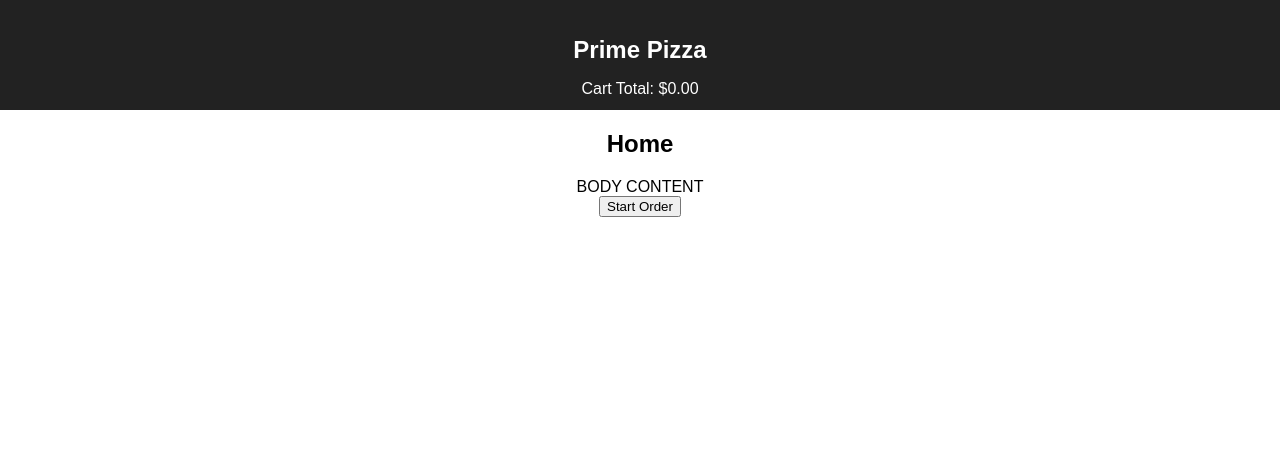
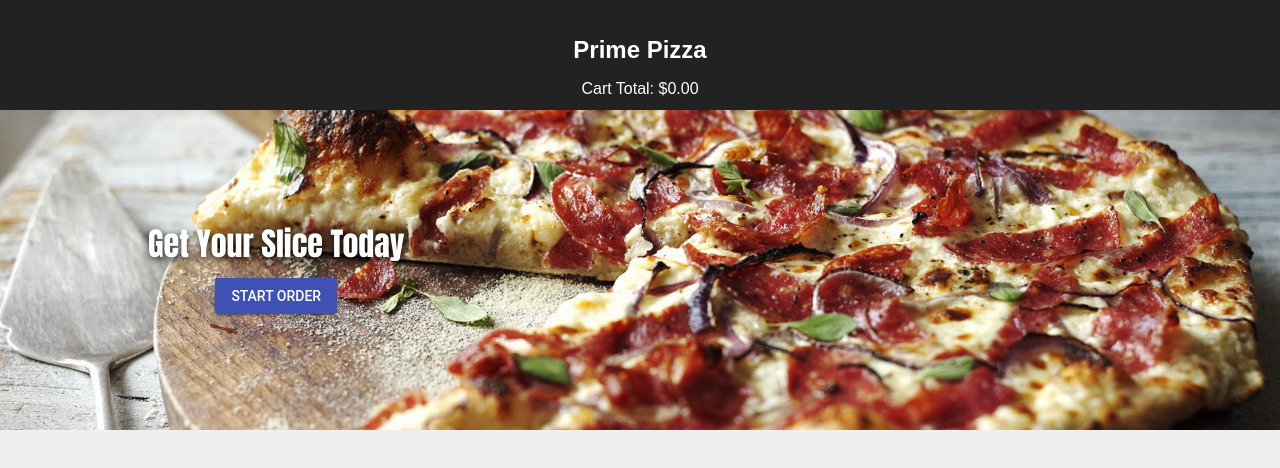
Before and after one commit to myronschippers/redux-pixzza-parlor, a React app: page / in a window 1280 px wide. Built offline with nearby package versions, Linux system fonts and the light colour scheme.

Commit message:
styling out the home page so that it is more presentational

```diff
--- a/package.json
+++ b/package.json
@@ -4,6 +4,7 @@
   "private": true,
   "proxy": "http://localhost:5000",
   "dependencies": {
+    "@material-ui/core": "^3.9.3",
     "axios": "^0.17.1",
     "pg": "^7.4.1",
     "react": "^16.8.6",
--- a/src/components/HomePage/HomePage.js
+++ b/src/components/HomePage/HomePage.js
@@ -1,6 +1,11 @@
 import React, { Component } from 'react';
 import { connect } from 'react-redux';
 import mapReduxStateToProps from '../../modules/mapReduxStateToProps';
+
+// Material UI
+import Button from '@material-ui/core/Button';
+// CSS
+import './pizzaHero.css';
 
 class HomePage extends Component {
     clickStartOrder = (event) => {
@@ -10,12 +15,12 @@ class HomePage extends Component {
     render() {
         return (
             <div>
-                <h2>Home</h2>
-
-                <div>
-                    BODY CONTENT
+                <div className="pizzaHero">
+                    <div className="pizzaHero-body">
+                        <p className="pizzaHero-body-title">Get Your Slice Today</p>
+                        <Button variant="contained" color="primary" onClick={this.clickStartOrder}>Start Order</Button>
+                    </div>
                 </div>
-                <button onClick={this.clickStartOrder}>Start Order</button>
             </div>
         );
     }
--- /dev/null
+++ b/src/components/HomePage/pizzaHero.css
@@ -0,0 +1,28 @@
+@import url('https://fonts.googleapis.com/css?family=Anton&display=swap');
+
+.pizzaHero {
+    display: block;
+    width: 100%;
+    padding-bottom: 25%;
+    background: skyblue no-repeat center center;
+    background-image: url('./artisan-pizza.jpg');
+    background-size: cover;
+    position: relative;
+    overflow: hidden;
+}
+
+.pizzaHero-body {
+    position: absolute;
+    padding: 20px;
+    left: 10%;
+    bottom: 30%;
+}
+
+.pizzaHero-body-title {
+    display: block;
+    margin: 0 0 10px 0;
+    font-size: 2rem;
+    font-family: 'Anton', sans-serif;
+    color: #ffffff;
+    text-shadow: 0px 2px 8px rgba(0, 0, 0, 0.9);
+}
--- a/src/index.css
+++ b/src/index.css
@@ -2,4 +2,5 @@ body {
   margin: 0;
   padding: 0;
   font-family: sans-serif;
+  background-color: #efefef;
 }
```
Also changed, not shown: public/images/artisan-pizza.jpg (added), src/components/HomePage/artisan-pizza.jpg (added), 1 other file.
